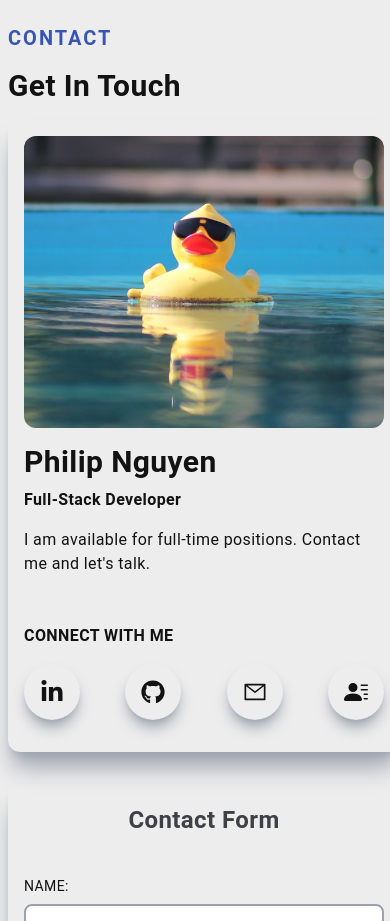
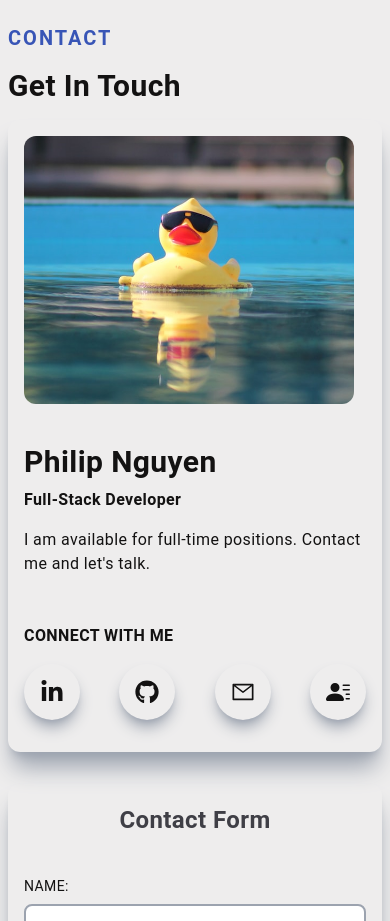
Before and after one commit to pn-code/personal-portfolio-nextjs, a Next.js app: page / in a window 390 px wide. Shown: the part 5040-5961 px from the top of the page. Built offline with nearby package versions, Linux system fonts and the light colour scheme.

Commit message:
Scaled down image for improved UX on phones

```diff
--- a/components/Contact.jsx
+++ b/components/Contact.jsx
@@ -73,15 +73,15 @@ const Contact = () => {
                     {/* Left-side */}
                     <div className="col-span-3 lg:col-span-2 w-full h-full shadow-xl shadow-gray-400 rounded-xl p-4">
                         <div className="lg:p-4 h-full">
-                            <div className="relative group w-[360px] h-[300px]">
+                            <div className="relative group w-[330px] h-[300px]">
                                 <Image
                                     className="rounded-xl mb-3"
                                     src={duckImg}
-                                    width={360}
-                                    height={360}
+                                    width={340}
+                                    height={300}
                                     alt=""
                                 />
-                                <span className="absolute w-[360px] h-[292px] top-0 left-0 hidden group-hover:flex flex-col justify-center bg-zinc-600/60 rounded-xl">
+                                <span className="absolute w-[330px] h-[268px] top-0 left-0 hidden group-hover:flex flex-col justify-center bg-zinc-600/60 rounded-xl">
                                     <a
                                         className="items-center text-center underline text-white text-md py-1 rounded-b-lg font-semibold"
                                         href="https://unsplash.com/@rajvir91"
```
